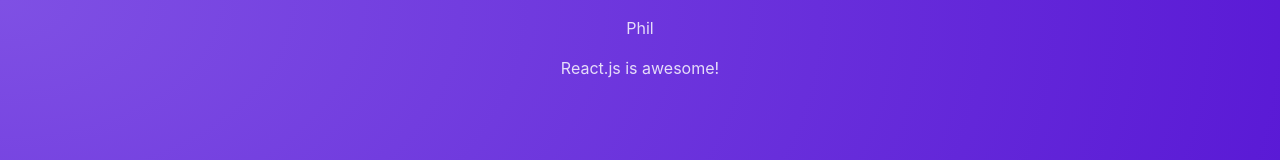
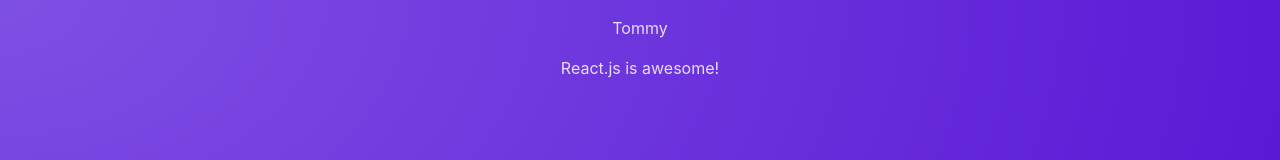
Before and after one commit to PJLindsay/react-crash-course, a React (Vite) app: page / in a window 1280 px wide. Shown: the top 160 px of the page. Built offline with nearby package versions, Linux system fonts and the light colour scheme.

Commit message:
Add a dynamic (name) value

```diff
--- a/src/components/Post.jsx
+++ b/src/components/Post.jsx
@@ -1,7 +1,12 @@
+const names = ["Tommy", "James"];
+
 function Post() {
+  // 50-50 chance of choosing a name from our array
+  const chosenName = Math.random() > 0.5 ? names[0] : names[1];
+
   return (
     <div>
-      <p>Phil</p>
+      <p>{chosenName}</p>
       <p>React.js is awesome!</p>
     </div>
   );
```
